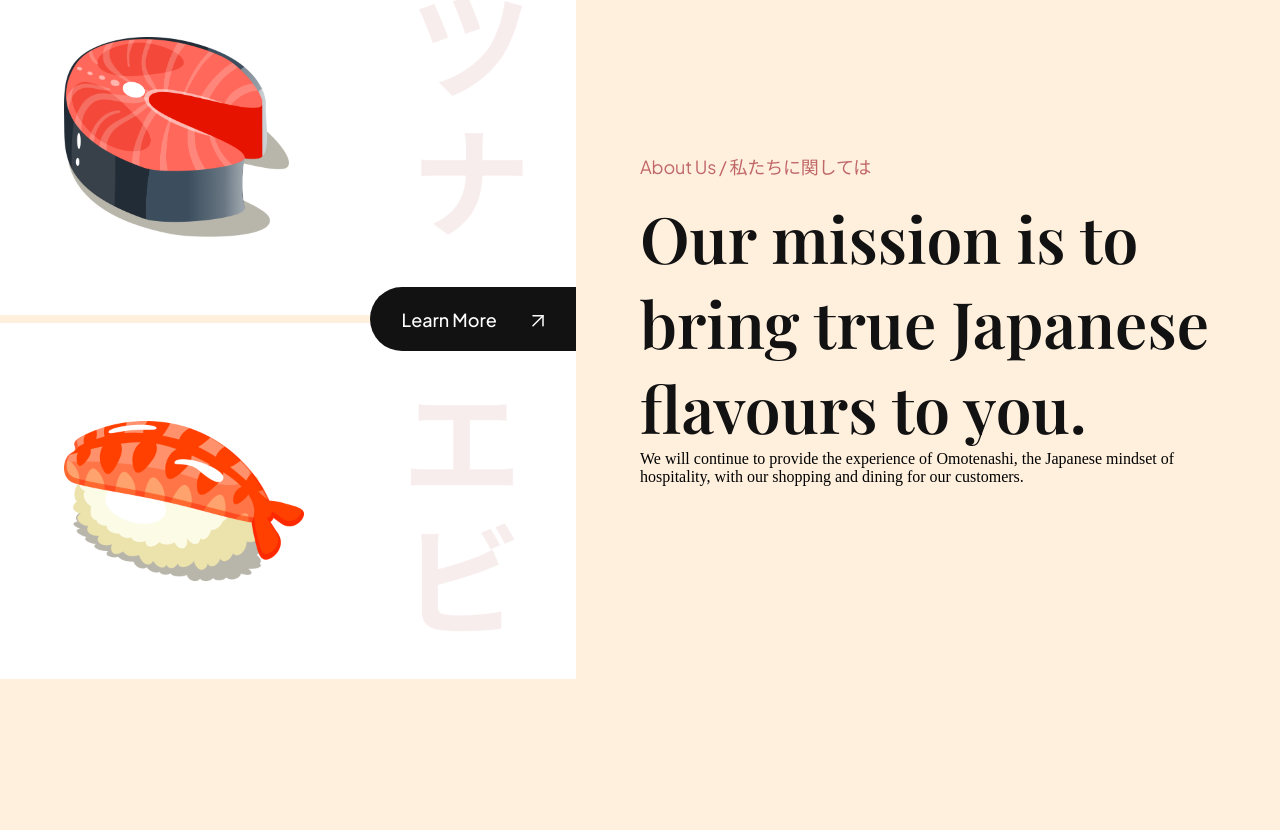
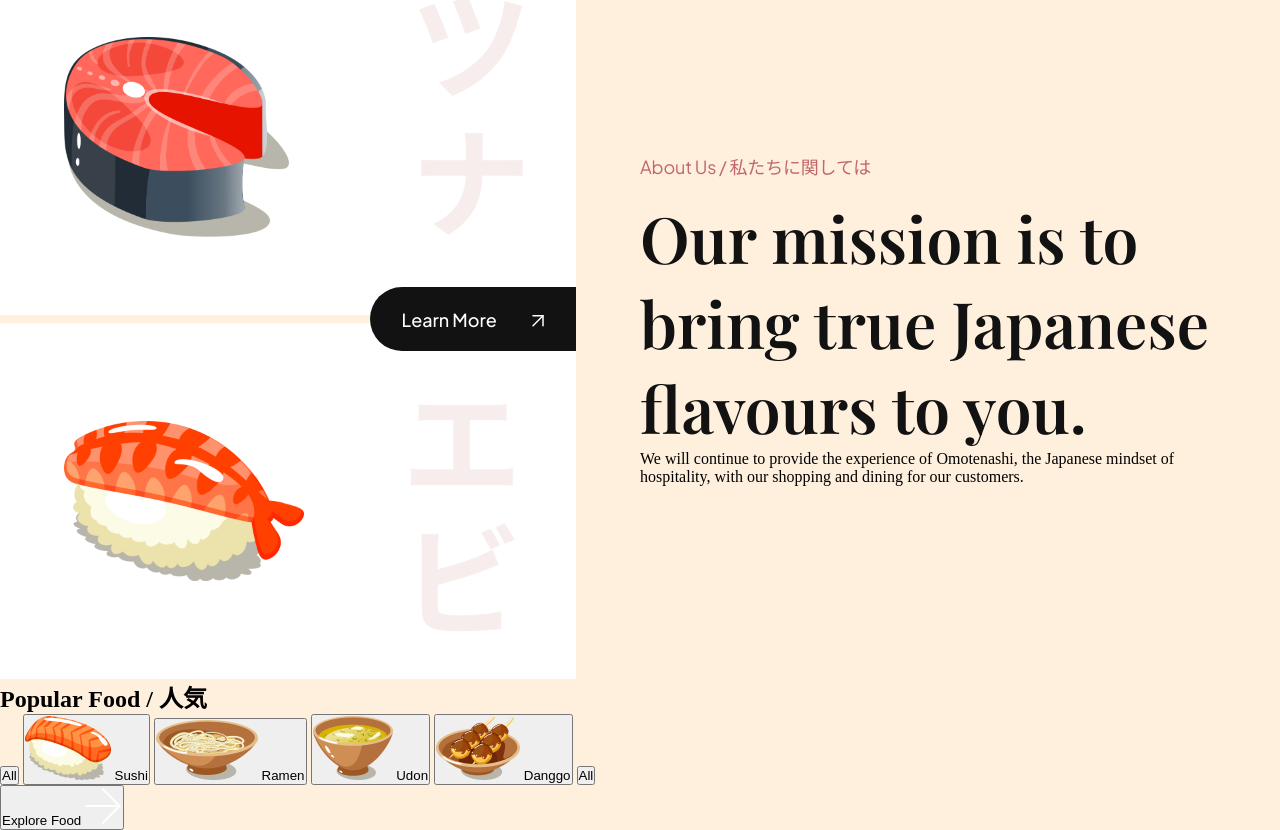
Before and after one commit to passechnik/responsive-sushi-landing-page, a website built with Vite: page index.html in a window 1280 px wide. Shown: the part 839-1669 px from the top of the page. Before the commit the page ends 1518 px from the top, so only its background shows below. Built offline with nearby package versions, Linux system fonts and the light colour scheme.

Commit message:
add strcucture for popular food section

```diff
--- a/index.html
+++ b/index.html
@@ -107,6 +107,41 @@
     </div>
   </section>
 
+  <section class="popular-foods" id="menu">
+    <h2 class="popular-foods__title">Popular Food / 人気</h2>
+
+    <div class="popular-foods__filters sushi__hide-scrollbar">
+      <button class="popular-foods__filter-btn active">All</button>
+      <button class="popular-foods__filter-btn">
+        <img src="assets/sushi-9.png" alt="sushi 9">
+        Sushi
+      </button>
+      <button class="popular-foods__filter-btn">
+        <img src="assets/sushi-8.png" alt="sushi 8">
+        Ramen
+      </button>
+      <button class="popular-foods__filter-btn">
+        <img src="assets/sushi-7.png" alt="sushi 7">
+        Udon
+      </button>
+      <button class="popular-foods__filter-btn">
+        <img src="assets/sushi-6.png" alt="sushi 6">
+        Danggo
+      </button>
+      <button class="popular-foods__filter-btn">All</button>
+    </div>
+
+    <div class="popular-foods__catalogue">
+      <!--JS-->
+    </div>
+
+    <button class="popular-foods__button">
+      Explore Food
+      <img src="assets/arrow-right.svg" alt="arrow right">
+    </button>
+
+  </section>
+
   <script src="js/script.js" type="module"></script>
 </body>
 
```
